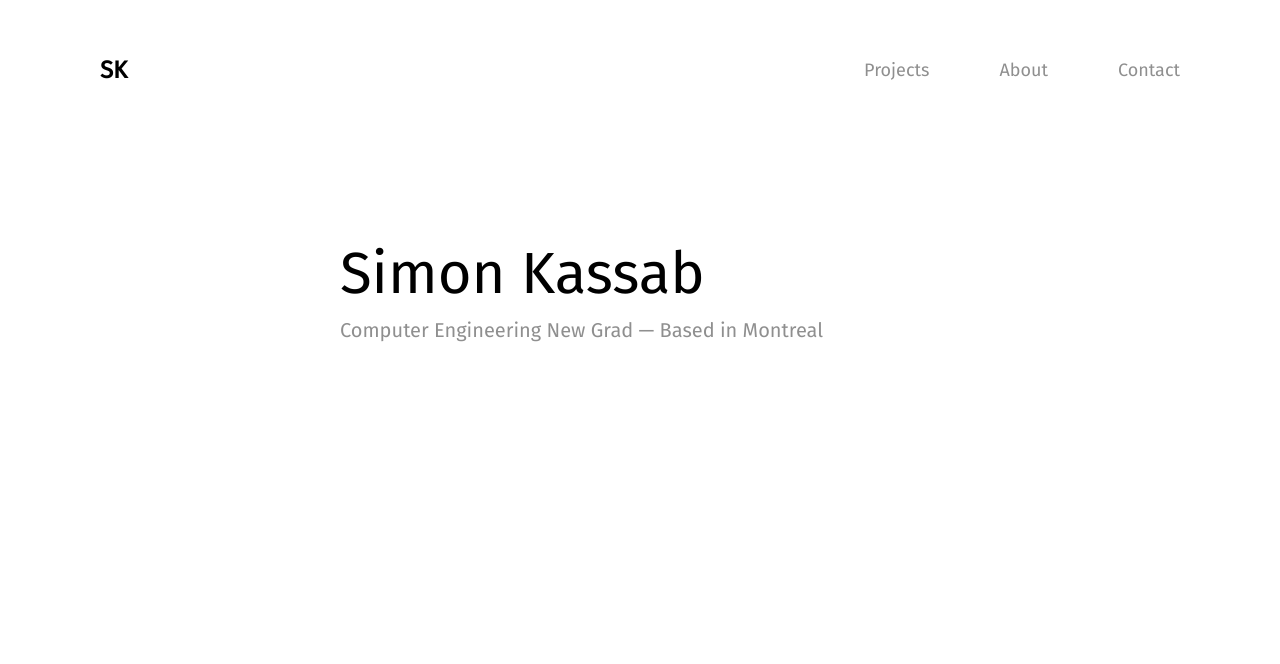
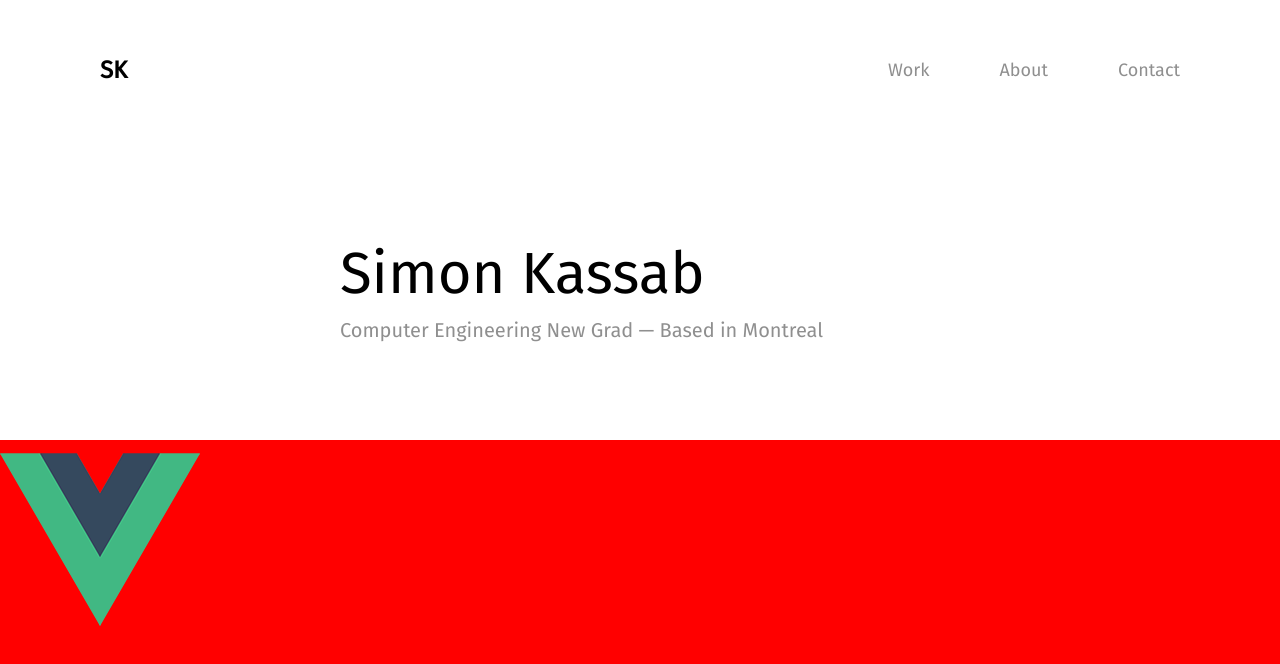
Before and after one commit to simkass/simkass.github.io, a Vue app: page / in a window 1280 px wide. Shown: the top 664 px of the page. Built offline with nearby package versions, Linux system fonts and the light colour scheme.

Commit message:
Basic Thumbnail component (took way too long)

```diff
--- a/src/App.vue
+++ b/src/App.vue
@@ -21,7 +21,21 @@ export default {
 
 * {
   margin: 0;
+  scroll-behavior: smooth;
 }
+
+body::-webkit-scrollbar {
+  width: 4px; /* width of the entire scrollbar */
+}
+
+body::-webkit-scrollbar-track {
+  background: white; /* color of the tracking area */
+}
+
+body::-webkit-scrollbar-thumb {
+  background-color: #bfbfbf; /* color of the scroll thumb */
+}
+
 #app {
   font-family: "Fira Sans", Helvetica, Arial, sans-serif;
   -webkit-font-smoothing: antialiased;
--- a/src/components/Header.vue
+++ b/src/components/Header.vue
@@ -5,7 +5,7 @@
     </div>
     <div class="right">
       <div class="nav">
-        <a>Projects</a>
+        <a>Work</a>
         <a>About</a>
         <a>Contact</a>
       </div>
--- a/src/components/Home.vue
+++ b/src/components/Home.vue
@@ -2,18 +2,21 @@
   <div class="home">
     <Header />
     <Title />
+    <Work />
   </div>
 </template>
 
 <script>
 import Header from "./Header.vue";
 import Title from "./Title.vue";
+import Work from "./Work.vue"
 
 export default {
   name: "Home",
   components: {
     Header,
     Title,
+    Work,
   },
 };
 </script>
--- /dev/null
+++ b/src/components/Thumbnail.vue
@@ -0,0 +1,140 @@
+<template>
+  <div class="container">
+    <div
+      class="static"
+      v-bind:class="{ 'thumbnail-offset': overlay, thumbnail: !overlay }"
+      :style="{ backgroundImage: `url(${require('@/assets/' + filename)})` }"
+    ></div>
+    <div
+      class="static"
+      v-bind:class="{
+        'thumbnail-overlay-on': overlay,
+        'thumbnail-overlay-off': !overlay,
+      }"
+    ></div>
+    <div
+      class="thumbnail-text"
+      @mouseover="overlay = true"
+      @mouseleave="overlay = false"
+    >
+      <div>
+        <a>{{ title }}</a>
+        <p>{{ desc }}</p>
+      </div>
+    </div>
+  </div>
+</template>
+
+<script>
+export default {
+  name: "Thumbnail",
+  data() {
+    return {
+      overlay: false,
+    };
+  },
+  props: {
+    title: String,
+    desc: String,
+    filename: String,
+  },
+};
+</script>
+
+<style scoped>
+.container {
+  height: 200px;
+  width: 200px;
+  position: relative;
+}
+
+.thumbnail {
+  height: 100%;
+  width: 100%;
+  position: absolute;
+  top: 0;
+  left: 0;
+  background-size: cover;
+  background-repeat: no-repeat;
+  background-position: 50% 50%;
+  transition: 0.5s;
+}
+
+.thumbnail-offset {
+  height: 100%;
+  width: 100%;
+  position: absolute;
+  top: 0;
+  left: 0;
+  background-size: cover;
+  background-repeat: no-repeat;
+  background-position: 50% calc(50% + 25px);
+  transition: 0.5s;
+}
+
+.thumbnail-overlay-off {
+  height: 100%;
+  width: 100%;
+  position: absolute;
+  top: 0;
+  left: 0;
+
+  background-color: black;
+  opacity: 0%;
+  transition: 0.5s;
+}
+
+.thumbnail-overlay-on {
+  height: 100%;
+  width: 100%;
+  position: absolute;
+  top: 0;
+  left: 0;
+
+  background-color: black;
+  opacity: 25%;
+  transition: 0.5s;
+}
+
+.thumbnail-text {
+  height: 100%;
+  width: 100%;
+  display: inline-flex;
+  flex-wrap: wrap;
+  justify-content: center;
+  text-align: center;
+  align-items: center;
+
+  position: absolute;
+  top: 0;
+  left: 0;
+
+  color: white;
+  font-size: 24px;
+  font-weight: bold;
+  font-family: Arial, Helvetica, sans-serif;
+
+  opacity: 0%;
+  transition: 0.5s;
+}
+
+.thumbnail-text div {
+  margin-top: -80px;
+  transition: 0.5s;
+}
+
+.thumbnail-text p {
+  font-size: 11px;
+}
+
+.thumbnail-text:hover {
+  cursor: pointer;
+  opacity: 100%;
+  transition: 0.05s;
+}
+
+.thumbnail-text:hover div {
+  margin-top: 0;
+  transition: 0.5s;
+}
+</style>
--- /dev/null
+++ b/src/components/Work.vue
@@ -0,0 +1,21 @@
+<template>
+  <div class="work">
+    <thumbnail title="Hello" desc="WORLD" filename="logo.png" />
+  </div>
+</template>
+
+<script>
+import Thumbnail from "./Thumbnail.vue";
+export default {
+  components: { Thumbnail },
+  name: "Work",
+};
+</script>
+
+<style scoped>
+.work {
+  height: 600px;
+  width: 100%;
+  background-color: red;
+}
+</style>
```
